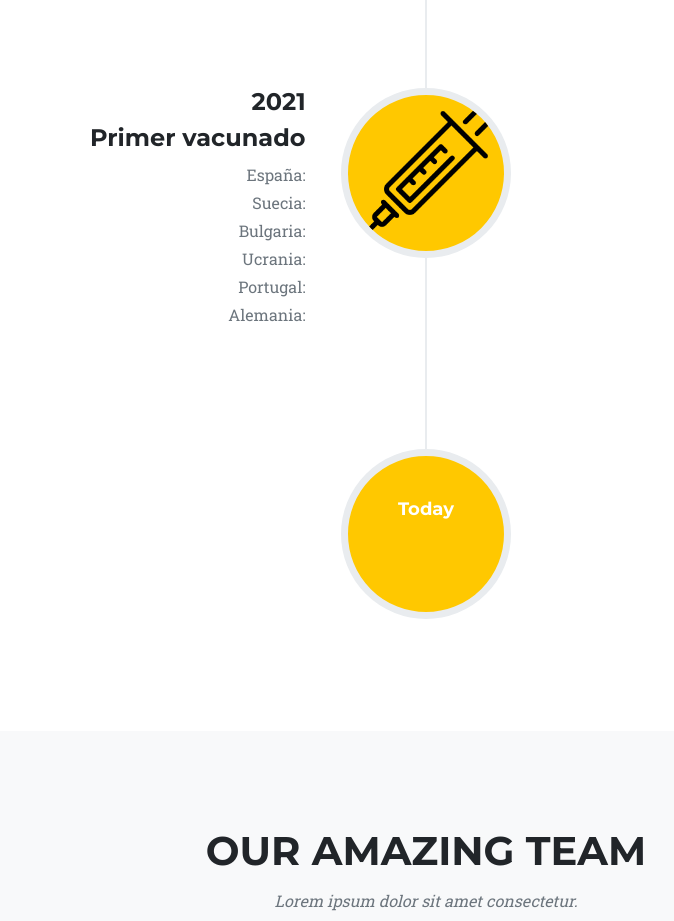
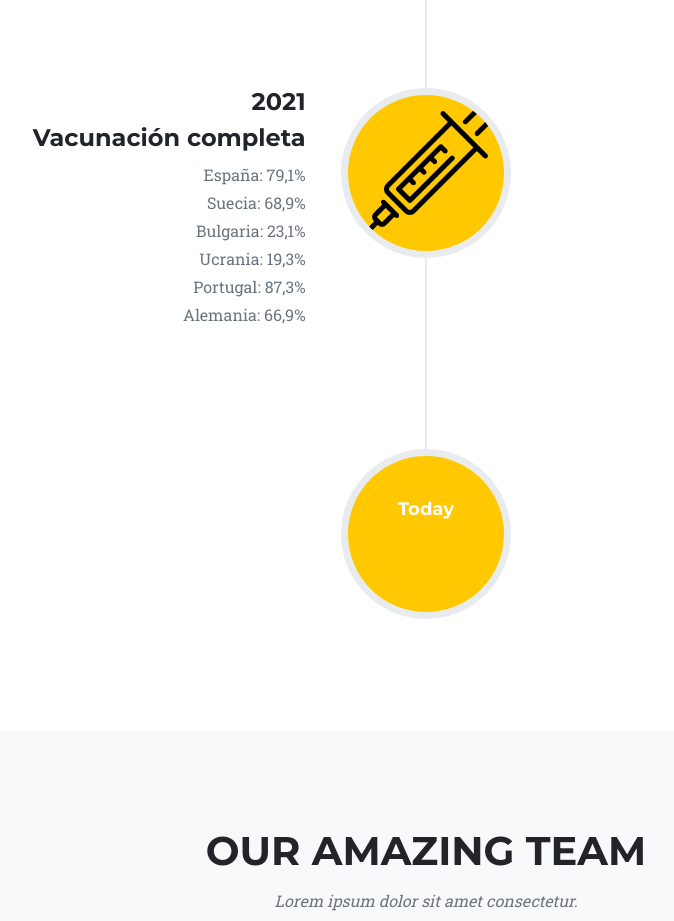
Before and after one commit to crismadrid28/tfm, a plain HTML site: page index.html in a window 1280 px wide. Shown: the part 2620-3541 px from the top of the page, without its empty margins (214-888 px from the left). Drawn offline with nearby package versions, Linux system fonts and the light colour scheme.

Commit message:
porcentaje vacunados

```diff
--- a/index.html
+++ b/index.html
@@ -180,14 +180,14 @@
                         <div class="timeline-panel">
                             <div class="timeline-heading">
                                 <h4>2021</h4>
-                                <h4 class="subheading">Primer vacunado</h4>
+                                <h4 class="subheading">Vacunación completa</h4>
                             </div>
-                            <div class="timeline-body"><p class="text-muted">España: </p></div>
-                            <div class="timeline-body"><p class="text-muted">Suecia: </p></div>
-                            <div class="timeline-body"><p class="text-muted">Bulgaria: </p></div>
-                            <div class="timeline-body"><p class="text-muted">Ucrania: </p></div>
-                            <div class="timeline-body"><p class="text-muted">Portugal: </p></div>
-                            <div class="timeline-body"><p class="text-muted">Alemania: </p></div>
+                            <div class="timeline-body"><p class="text-muted">España: 79,1%</p></div>
+                            <div class="timeline-body"><p class="text-muted">Suecia: 68,9%</p></div>
+                            <div class="timeline-body"><p class="text-muted">Bulgaria: 23,1%</p></div>
+                            <div class="timeline-body"><p class="text-muted">Ucrania: 19,3%</p></div>
+                            <div class="timeline-body"><p class="text-muted">Portugal: 87,3%</p></div>
+                            <div class="timeline-body"><p class="text-muted">Alemania: 66,9%</p></div>
                         </div>
                     </li>
                     <li class="timeline-inverted">
```
